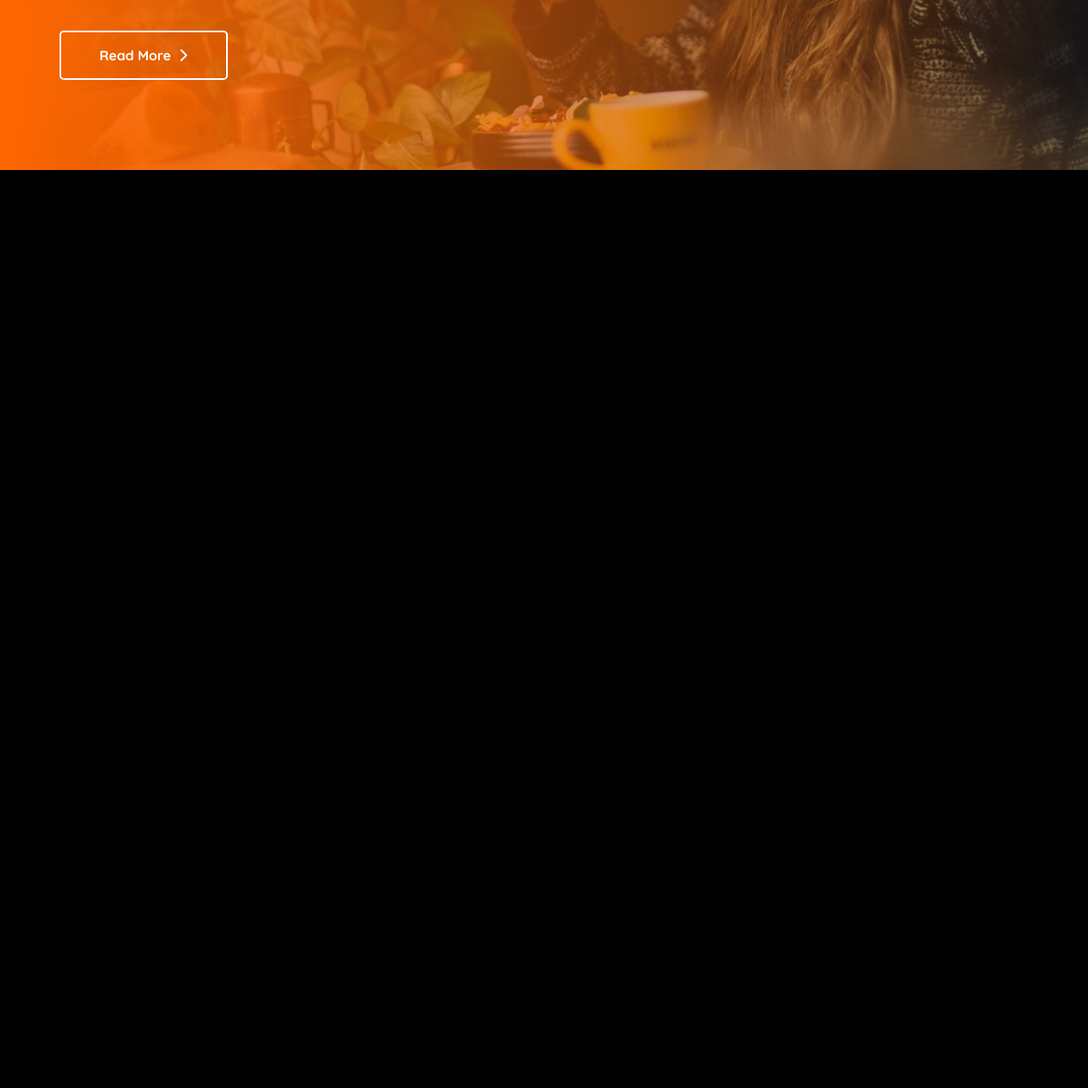
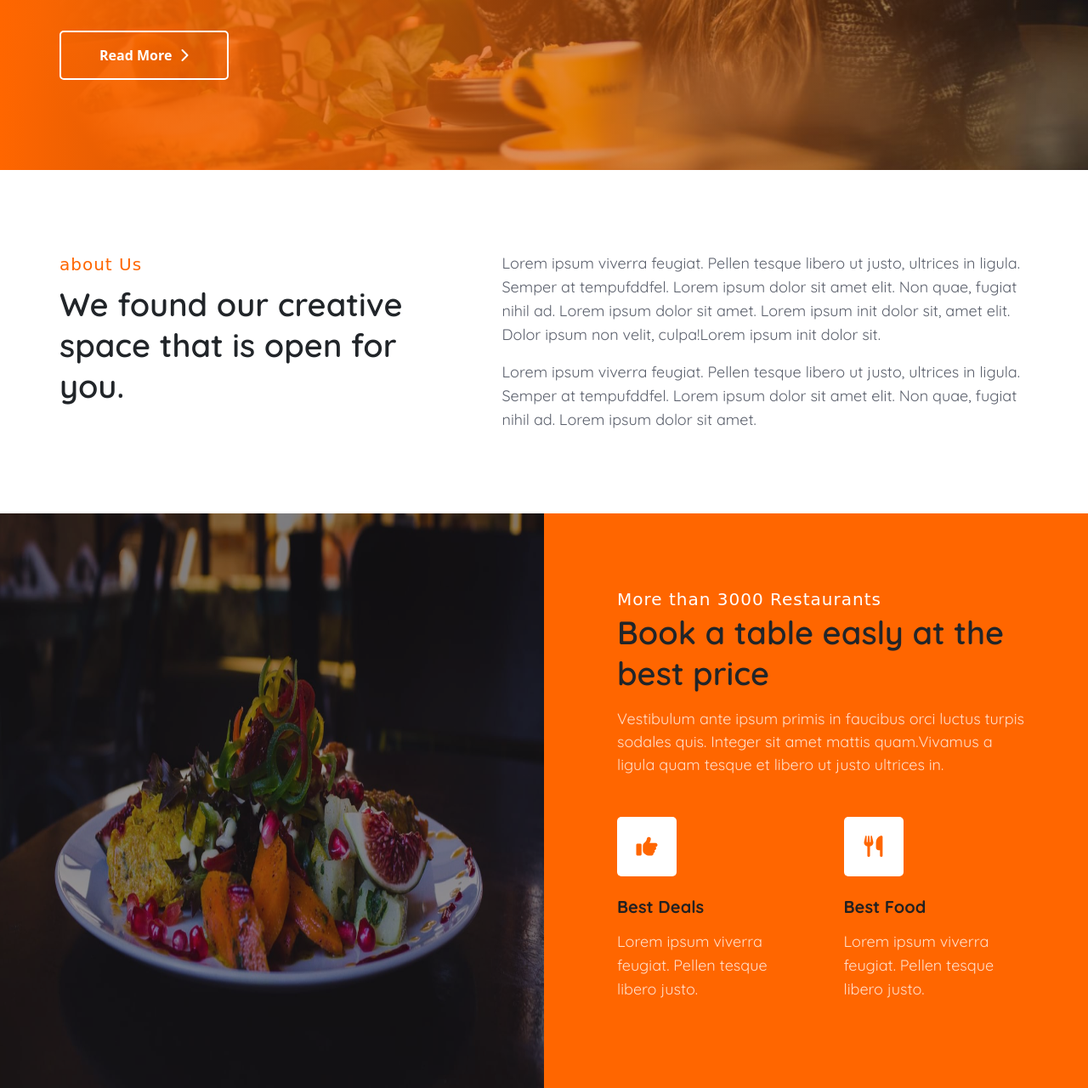
Before and after one commit to TOMINHY/MasterWork, a plain HTML site: page index.html in a window 1280 px wide. Shown: the part 500-1780 px from the top of the page at 85% size. Before the commit the page ends 800 px from the top, so only its background shows below. Drawn offline with nearby package versions, Linux system fonts and the light colour scheme.

Commit message:
build about and feedback

```diff
--- a/css/style.css
+++ b/css/style.css
@@ -15,36 +15,63 @@ body {
   text-align: left;
 }
 
- a , a:hover{
+a,
+a:hover {
   text-decoration: none;
 }
 
-ul , li{
+ul,
+li {
   list-style: none;
 }
 
+.sectionmt {
+  padding: 48px 0;
+}
 
+.title h6 {
+  font-size: 20px;
+  font-weight: 400;
+  line-height: 30px;
+  letter-spacing: 1px;
+  color: #ff6600;
+  display: block;
+  font-family: 'Pacifico', cursive;
+}
 
-#myBody{
-  background-color:black;
+.title h3 {
+  font-size: 38px;
+  line-height: 48px;
+  font-weight: 600;
 }
+
+/* Light Theme */
+#myBody {
+  background-color: white;
+}
+
 #switchButton {
   background-color: white;
 }
+
 #switchButton .fa-sun {
   display: none;
 }
+
 #switchButton .fa-moon {
   display: block;
 }
 
 /* Dark Theme*/
-.dark#myBody{
-  background-color:white;
+.dark#myBody {
+  background-color: black;
+  color: white;
 }
+
 .dark #switchButton {
   background-color: white;
 }
+
 .dark #switchButton .fa-sun {
   display: block;
   color: black;
@@ -59,44 +86,47 @@ ul , li{
 .header__banner {
   background-image: linear-gradient(to right, #ff6600, hsl(30deg 100% 1% / 20%)), url(../img/banner1.jpeg);
   background-size: cover;
-    background-repeat: no-repeat;
   background-position: initial;
   min-height: 700px;
   background-attachment: fixed;
 }
 
-.header__centent{
+.header__centent {
   padding: 40px 0 20px;
   display: grid;
   grid-template-columns: 4fr 1fr;
   align-items: center;
-    gap: 20px;
+  grid-gap: 20px;
 }
-.header__right{
+
+.header__right {
   display: grid;
   grid-template-columns: 1fr 0.5fr 0.5fr;
   gap: 15px;
   align-items: center;
 }
+
 h1 a.logo__diner {
   margin: 0;
   padding: 0;
   font-size: 36px;
   font-weight: 700;
   color: #fff;
+  font-family: system-ui, -apple-system, BlinkMacSystemFont, 'Segoe UI', Roboto, Oxygen, Ubuntu, Cantarell, 'Open Sans', 'Helvetica Neue', sans-serif;
 }
+
 .search__bar {
   display: flex;
 }
 
 .search__relative {
   position: relative;
-    flex:1;
+  flex: 1;
 }
 
-#home .form-control{
+#home .form-control {
   box-shadow: none;
-  border-color:transparent;
+  border-color: transparent;
   padding: 10px 50px 10px 20px;
   height: 45px;
   font-size: 16px;
@@ -105,7 +135,8 @@ h1 a.logo__diner {
   font-weight: 400;
 
 }
-.nav__bars-btn{
+
+.nav__bars-btn {
   height: 40px;
   width: 40px;
   color: #fff;
@@ -133,11 +164,11 @@ h1 a.logo__diner {
   background-color: rgb(6 3 0 / 77%);
   display: none;
   animation: menu linear 0.3s;
-  transition: all 0.5s ;
+  transition: all 0.5s;
   z-index: 100;
 }
 
-.overlay__close{
+.overlay__close {
   position: absolute;
   top: 40px;
   right: 40px;
@@ -150,13 +181,15 @@ h1 a.logo__diner {
   border-radius: 5px;
   font-size: 18px;
 }
+
 .overlay nav {
   position: relative;
   top: 45%;
   left: 50%;
-  transform: translate(-50%,-50%);
+  transform: translate(-50%, -50%);
 }
-.overlay ul{
+
+.overlay ul {
   display: block;
   height: 100%;
 }
@@ -165,52 +198,58 @@ h1 a.logo__diner {
   line-height: 48px;
 }
 
-.overlay ul li a{
+.overlay ul li a {
   color: #fff;
   font-size: 20px;
   font-weight: 600;
   display: block;
   transition: all 0.2s;
 }
-.overlay ul li a:hover, .overlay ul li a:focus {
+
+.overlay ul li a:hover,
+.overlay ul li a:focus {
   color: #ff6600;
 }
 
-.nav__input:checked ~ .overlay{
+.nav__input:checked~.overlay {
   display: block;
   animation: menu linear 0.3s;
 }
 
-@keyframes menu{
-  0%{
+@keyframes menu {
+  0% {
     transform: scale(0.2);
   }
-  50%{
+
+  50% {
     transform: scale(0.8);
   }
-  100%{
+
+  100% {
     transform: scale(1);
   }
 }
 
-.header__text{
+.header__text {
   max-width: 600px;
   text-align: left;
   margin-top: 100px;
 }
 
-.header__text h3{
+.header__text h3 {
   font-size: 54px;
   line-height: 64px;
   font-weight: 600;
   color: #fff;
 }
-.header__text p{
+
+.header__text p {
   font-size: 16px;
   line-height: 28px;
   color: #fff;
 }
-.header__text button{
+
+.header__text button {
   padding: 15px 45px;
   margin: 32px 8px 0 0;
   font-size: 16px;
@@ -220,13 +259,128 @@ h1 a.logo__diner {
   border-radius: 5px;
   font-weight: bold;
   transition: all .5s;
+  font-family: system-ui, -apple-system, BlinkMacSystemFont, 'Segoe UI', Roboto, Oxygen, Ubuntu, Cantarell, 'Open Sans', 'Helvetica Neue', sans-serif;
 }
-.header__text button:hover{
+
+.header__text button:hover {
   background: #fff;
   border: 2px solid #fff;
   color: #ff6600;
 }
-.btn__white i{
+
+.btn__white i {
   margin-left: 8px;
   font-weight: bold;
 }
+
+/* About  */
+
+.about__right.col-7 {
+  padding-left: 48px;
+}
+
+.about__right p {
+  font-size: 18px;
+  color: #161c2db3;
+  line-height: 28px;
+  margin: 0;
+}
+
+.about__right p:last-of-type {
+  margin-top: 16px;
+}
+
+/* FEEDBACK */
+.feedback .container-fluid {
+  padding: 0;
+}
+
+.feedback .feedback__imgfood.col-6,
+.feedback .feedback__content.col-6 {
+  padding: 0;
+}
+
+.feedback__content {
+  background-color: rgb(255 102 0);
+}
+
+.feedback__imgfood img {
+  height: 100%;
+}
+
+.feedback__imgfood::after {
+  content: "";
+  position: absolute;
+  top: 0;
+  left: 0;
+  width: 100%;
+  height: 100%;
+  z-index: 1;
+  background: rgb(16 15 19 / 46%);
+}
+
+.feedback__bg {
+  margin: 48px;
+  padding: 38px;
+
+}
+
+.feedback__content .title h6 {
+  color: #fff;
+  margin: 0;
+}
+
+.feedback__content .title h3 {
+  margin: 0;
+}
+
+.feedback__content .title p {
+  color: #ffdfc9;
+  font-size: 18px;
+  margin: 16px 0;
+}
+
+.feedback__item {
+  display: grid;
+  grid-template-columns: repeat(2, 1fr);
+  grid-gap: 50px;
+  margin-top: 48px;
+}
+
+.feedback .feedback__item a {
+  font-size: 20px;
+  display: block;
+  font-weight: 700;
+  line-height: 1.2;
+  margin-bottom: 15px;
+  color: #232121;
+}
+
+.feedback__item p {
+  color: #ffdfc9;
+  font-size: 18px;
+  line-height: 28px;
+}
+
+.feedback__item .icon {
+  display: block;
+  width: 70px;
+  height: 70px;
+  line-height: 70px;
+  background-color: #fff;
+  text-align: center;
+  border-radius: 5px;
+  margin-bottom: 24px;
+  cursor: pointer;
+}
+
+.feedback__item .icon i {
+  color: rgb(255 102 0);
+  font-size: 25px;
+  line-height: 70px;
+  transition: all 0.3s ease-in-out;
+}
+
+.feedback__item .icon:hover i {
+  color: #f8b195;
+}
--- a/index.html
+++ b/index.html
@@ -70,7 +70,6 @@
                         </nav>
                     </div>
                 </div>
-
                 <div class="header__text">
                     <h3>The Only Thing We Love More Than Food Is You!</h3>
                     <p class="pr-lg-5 mt-md-4 mt-3">Lorem ipsum dolor sit amet consectetur ipsum elit. Qui eligendi
@@ -78,14 +77,53 @@
                     <button class="btn__white">Read More<i class="fa-solid fa-chevron-right"></i></button>
                 </div>
             </div>
-
     </section>
     <!-- ABOUT -->
-    <section class="about">
-
+    <section class="about sectionmt">
+        <div class="container sectionmt">
+            <div class="row">
+                <div class="title col-5">
+                    <h6>about Us</h6>
+                    <h3>We found our creative space that is open for you.</h3>
+                </div>
+                <div class="about__right col-7">
+                    <p>Lorem ipsum viverra feugiat. Pellen tesque libero ut justo, ultrices in ligula. Semper at tempufddfel. Lorem ipsum dolor sit amet elit. Non quae, fugiat nihil ad. Lorem ipsum dolor sit amet. Lorem ipsum init dolor sit, amet elit. Dolor ipsum non velit, culpa!Lorem ipsum init dolor sit.</p>
+                    <p>Lorem ipsum viverra feugiat. Pellen tesque libero ut justo, ultrices in ligula. Semper at tempufddfel. Lorem ipsum dolor sit amet elit. Non quae, fugiat nihil ad. Lorem ipsum dolor sit amet.</p>
+                </div>
+            </div>
+        </div>
     </section>
     <!-- FEEDBACK -->
-    <section class="feedback"></section>
+    <section class="feedback">
+        <div class="container-fluid">
+            <div class="row">
+                <div class="feedback__imgfood col-6">
+                    <img class="img-fluid" src="./img/banner3.jpeg" alt="">
+                </div>
+                <div class="feedback__content col-6">
+                    <div class="feedback__bg">
+                        <div class="title">
+                            <h6>More than 3000 Restaurants</h6>
+                            <h3>Book a table easly at the best price</h3>
+                            <p>Vestibulum ante ipsum primis in faucibus orci luctus turpis sodales quis. Integer sit amet mattis quam.Vivamus a ligula quam tesque et libero ut justo ultrices in.</p>
+                        </div>
+                        <div class="feedback__item">
+                            <div class="feedback__left">
+                                <span class="icon"><i class="fa-solid fa-thumbs-up"></i></span>
+                            <a href="#">Best Deals</a>
+                            <p>Lorem ipsum viverra feugiat. Pellen tesque libero justo.</p>
+                            </div>
+                            <div class="feedback__right">
+                                <span class="icon"><i class="fa-solid fa-utensils"></i></span>
+                            <a href="#">Best Food</a>
+                            <p>Lorem ipsum viverra feugiat. Pellen tesque libero justo.</p>
+                            </div>
+                        </div>
+                    </div>
+                </div>
+            </div>
+        </div>
+    </section>
     <!-- CATEGORIES -->
     <section class="categories"></section>
     <!-- FEATURES -->
```
Lines whose indentation alone changed are shown as unchanged.
